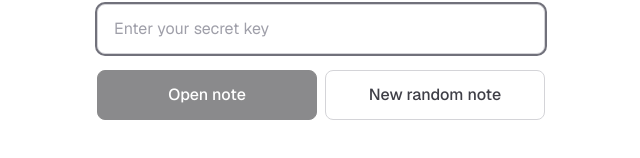
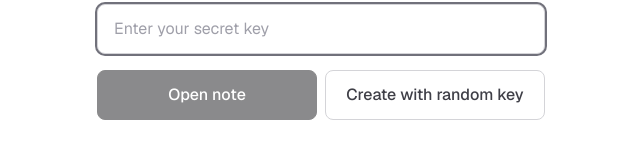
Before and after one commit to lawrenceluk/marker, a Next.js app: page / in a window 1280 px wide. Shown: the part 250-408 px from the top of the page, without its empty margins (319-959 px from the left). Built offline with nearby package versions, Linux system fonts and the light colour scheme; no server answers.

Commit message:
copy: say the new-note button creates a note with a random key
Co-authored-by: lawrenceluk <lawrenceluk@users.noreply.github.com>

```diff
--- a/app/components/KeyInput.tsx
+++ b/app/components/KeyInput.tsx
@@ -57,7 +57,7 @@ export function KeyInput({
             disabled={busy}
             className={`flex-1 px-4 py-3 ${secondaryButtonClass}`}
           >
-            {isRandomizing ? "Creating…" : "New random note"}
+            {isRandomizing ? "Creating…" : "Create with random key"}
           </button>
         </div>
       </div>
```
